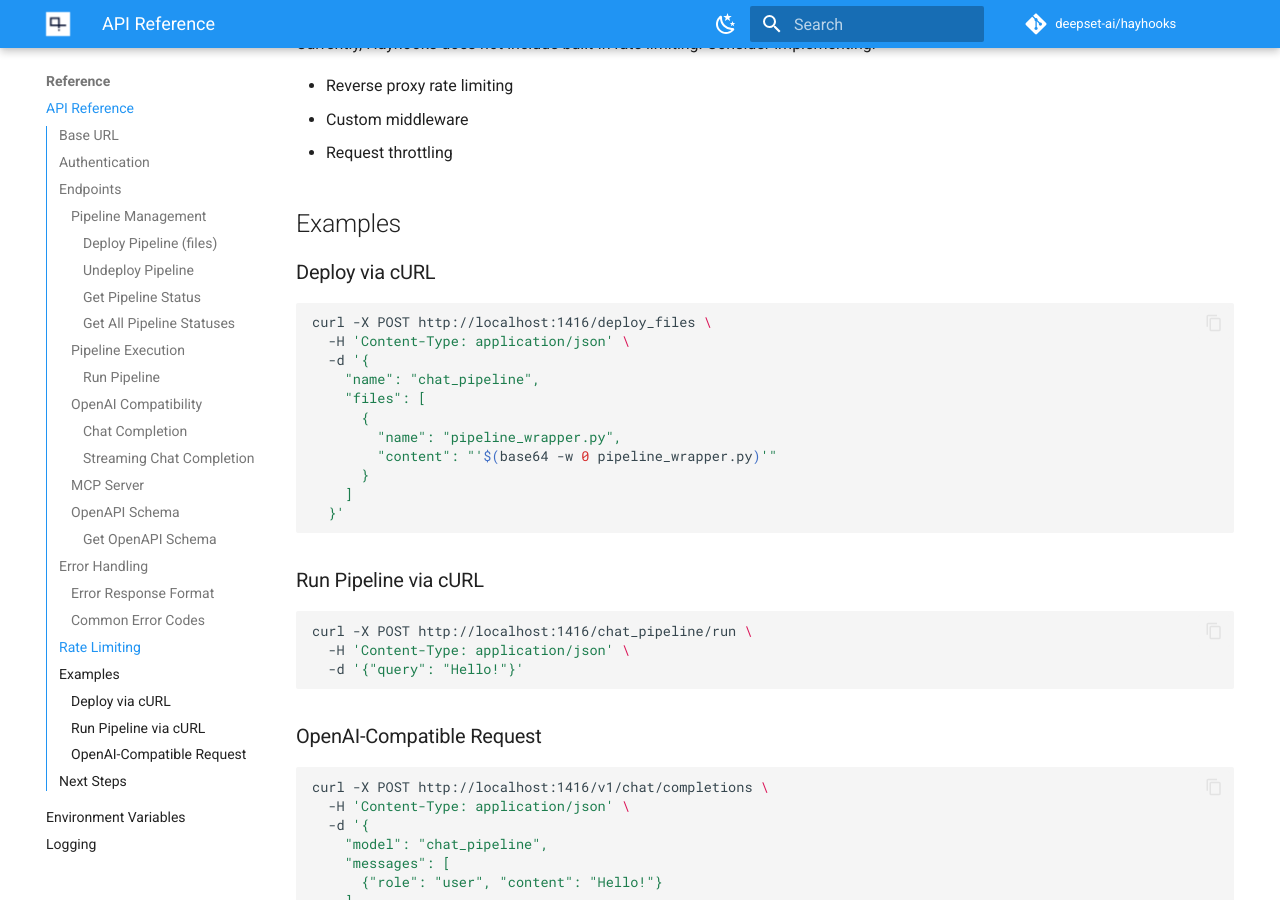
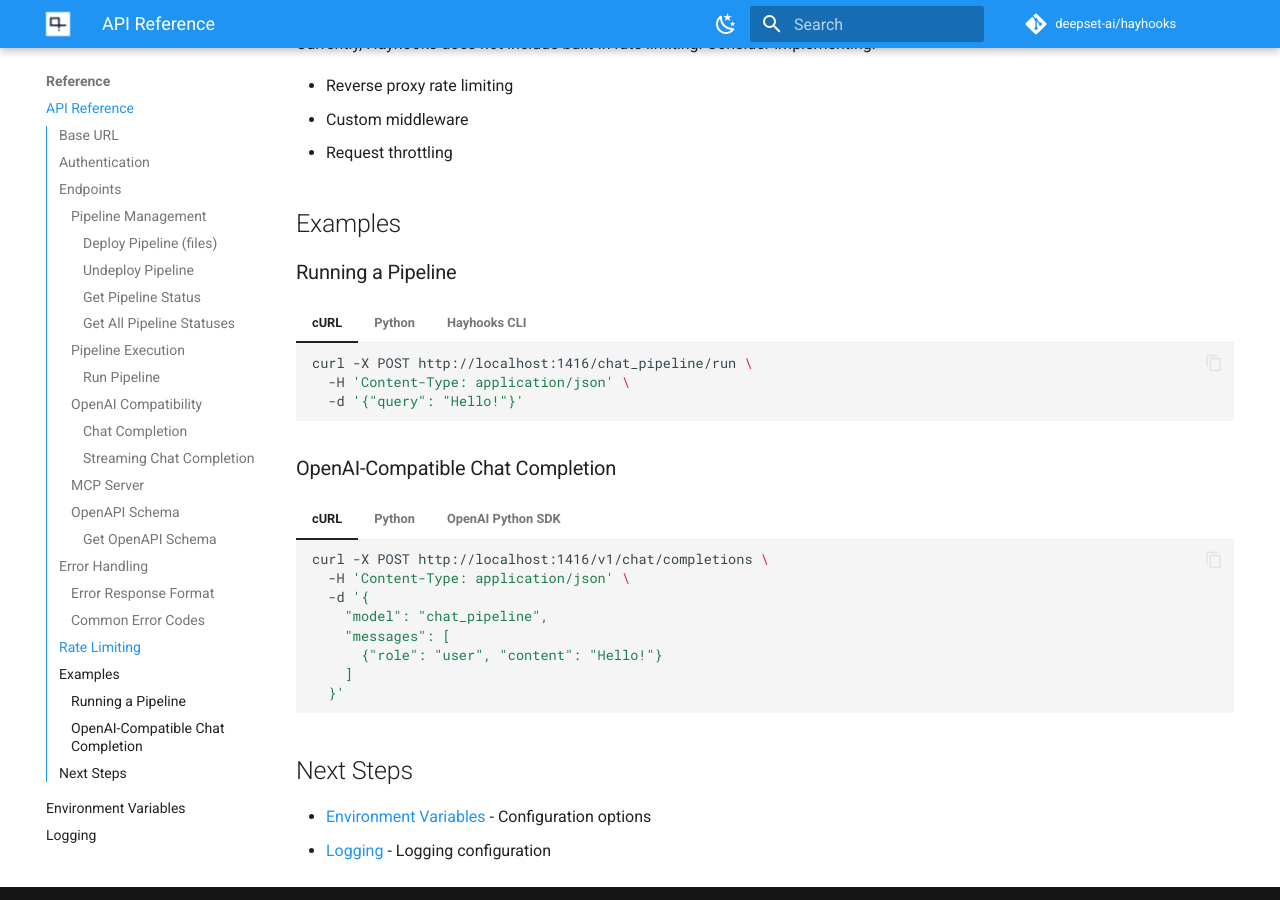
Before and after one commit to deepset-ai/hayhooks, an MkDocs documentation site: the page built from docs/reference/api-reference.md, in a window 1280 px wide and 900 px high, scrolled down 4642 px. Built offline with MkDocs 1.6.1 and Material for MkDocs 9.7.7, drawn with Linux system fonts in a browser that asks for light colours; comment, search, counter and statistics services are not loaded.

Commit message:
Docs refinement / renaming

````diff
--- a/docs/reference/api-reference.md
+++ b/docs/reference/api-reference.md
@@ -234,42 +234,84 @@ Currently, Hayhooks does not include built-in rate limiting. Consider implementi
 
 ## Examples
 
-### Deploy via cURL
+### Running a Pipeline
 
-```bash
-curl -X POST http://localhost:1416/deploy_files \
-  -H 'Content-Type: application/json' \
-  -d '{
-    "name": "chat_pipeline",
-    "files": [
-      {
-        "name": "pipeline_wrapper.py",
-        "content": "'$(base64 -w 0 pipeline_wrapper.py)'"
-      }
-    ]
-  }'
-```
+=== "cURL"
 
-### Run Pipeline via cURL
+    ```bash
+    curl -X POST http://localhost:1416/chat_pipeline/run \
+      -H 'Content-Type: application/json' \
+      -d '{"query": "Hello!"}'
+    ```
 
-```bash
-curl -X POST http://localhost:1416/chat_pipeline/run \
-  -H 'Content-Type: application/json' \
-  -d '{"query": "Hello!"}'
-```
+=== "Python"
 
-### OpenAI-Compatible Request
+    ```python
+    import requests
 
-```bash
-curl -X POST http://localhost:1416/v1/chat/completions \
-  -H 'Content-Type: application/json' \
-  -d '{
-    "model": "chat_pipeline",
-    "messages": [
-      {"role": "user", "content": "Hello!"}
-    ]
-  }'
-```
+    response = requests.post(
+        "http://localhost:1416/chat_pipeline/run",
+        json={"query": "Hello!"}
+    )
+    print(response.json())
+    ```
+
+=== "Hayhooks CLI"
+
+    ```bash
+    hayhooks pipeline run chat_pipeline --param 'query="Hello!"'
+    ```
+
+### OpenAI-Compatible Chat Completion
+
+=== "cURL"
+
+    ```bash
+    curl -X POST http://localhost:1416/v1/chat/completions \
+      -H 'Content-Type: application/json' \
+      -d '{
+        "model": "chat_pipeline",
+        "messages": [
+          {"role": "user", "content": "Hello!"}
+        ]
+      }'
+    ```
+
+=== "Python"
+
+    ```python
+    import requests
+
+    response = requests.post(
+        "http://localhost:1416/v1/chat/completions",
+        json={
+            "model": "chat_pipeline",
+            "messages": [
+                {"role": "user", "content": "Hello!"}
+            ]
+        }
+    )
+    print(response.json())
+    ```
+
+=== "OpenAI Python SDK"
+
+    ```python
+    from openai import OpenAI
+
+    client = OpenAI(
+        base_url="http://localhost:1416/v1",
+        api_key="not-needed"  # Hayhooks doesn't require auth by default
+    )
+
+    response = client.chat.completions.create(
+        model="chat_pipeline",
+        messages=[
+            {"role": "user", "content": "Hello!"}
+        ]
+    )
+    print(response.choices[0].message.content)
+    ```
 
 ## Next Steps
 
````
Also changed, not shown: docs/concepts/agent-deployment.md (+5 -7 lines), docs/concepts/yaml-pipeline-deployment.md (+40 -23 lines), docs/getting-started/installation.md (+23 -11 lines), docs/getting-started/quick-start.md (+31 -6 lines).
